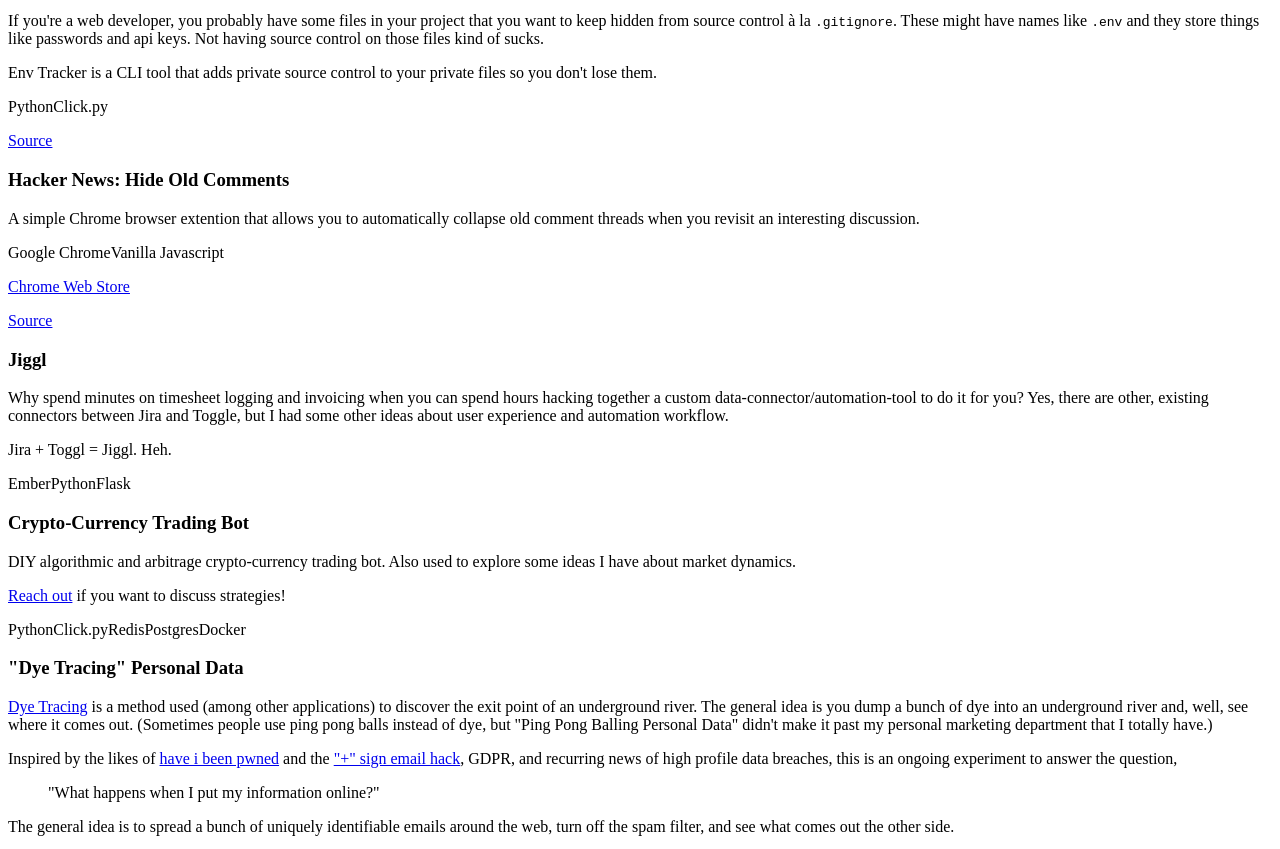
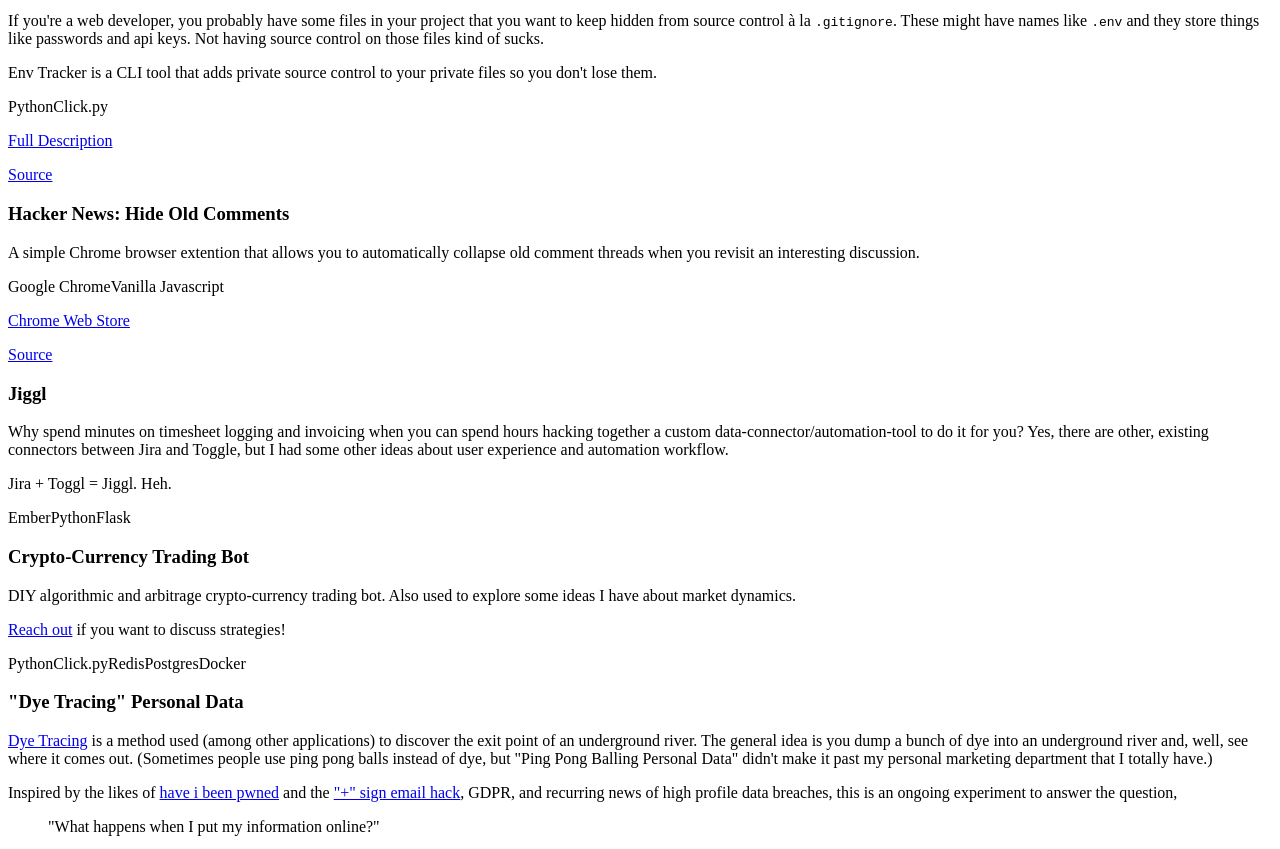
Before and after one commit to pnw/ptrck.io, a Gatsby site: page / in a window 1280 px wide. Shown: the part 1200-2049 px from the top of the page. Built offline with nearby package versions, Linux system fonts and the light colour scheme; Gatsby itself is replaced by a stand-in of ours.

Commit message:
Add link to full description for env tracker

```diff
--- a/src/pages/index.js
+++ b/src/pages/index.js
@@ -117,7 +117,12 @@
                     them.
                 </p>
                 <TechList techs={['Python', 'Click.py']}/>
-                <a href="https://github.com/pnw/env-tracker">Source</a>
+                <p>
+                    <a href="https://github.com/pnw/env-tracker/blob/master/README.md">Full Description</a>
+                </p>
+                <p>
+                    <a href="https://github.com/pnw/env-tracker">Source</a>
+                </p>
             </Entry>
 
             <Entry>
```
Also changed, not shown: README.md.
